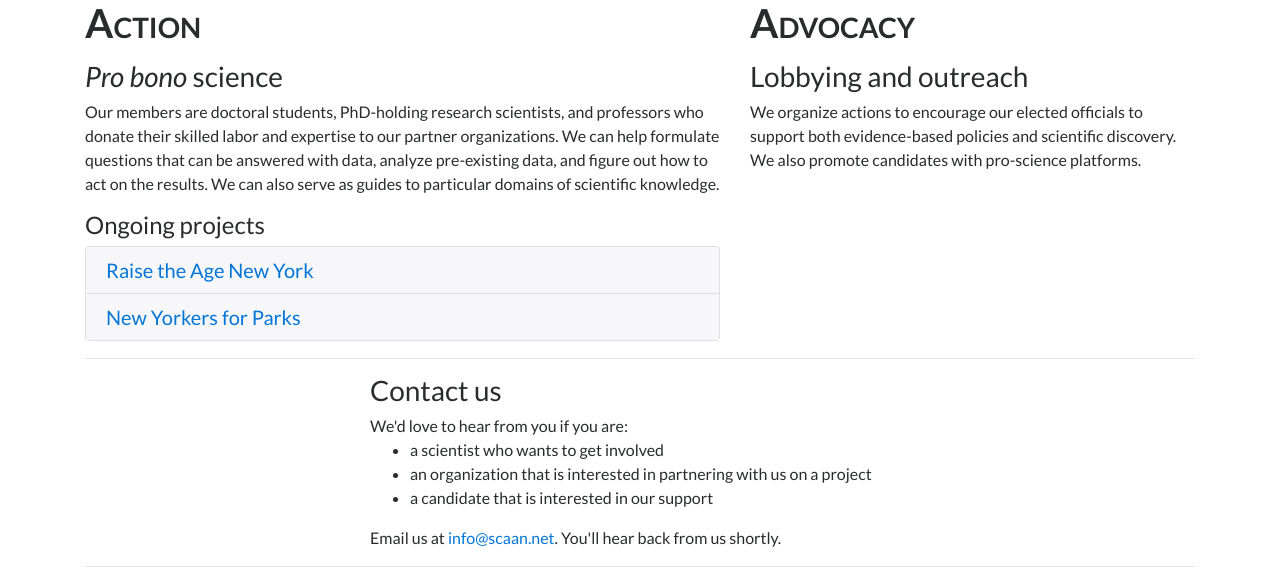
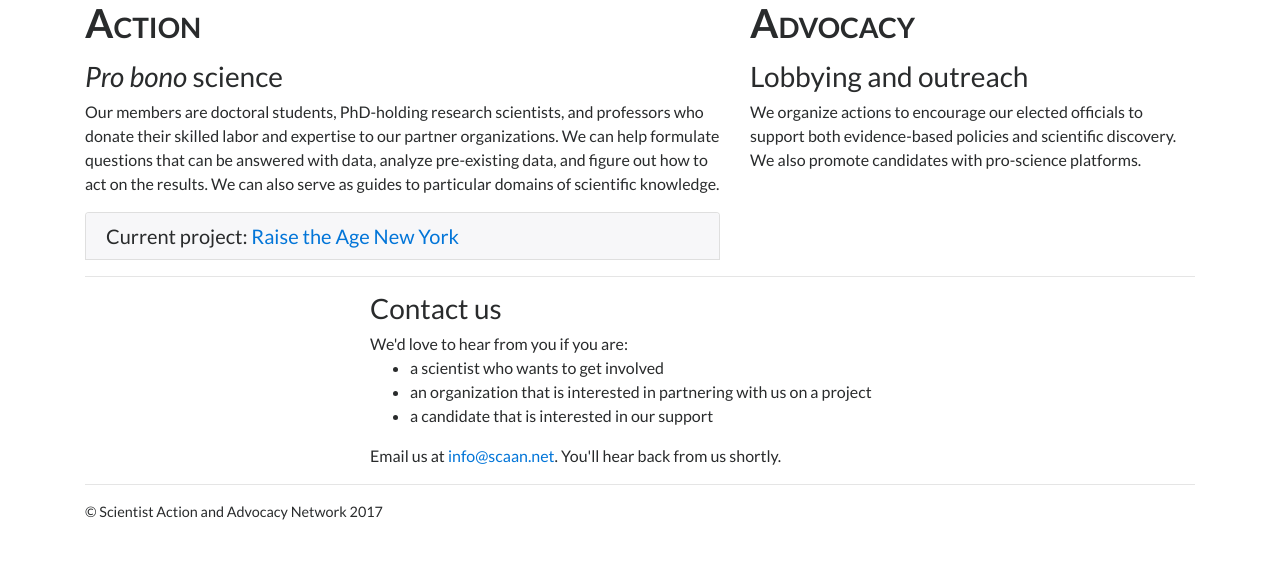
Before and after one commit to wtadler/scaan-site, a PHP site: page / in a window 1280 px wide. Shown: the part 255-836 px from the top of the page. After the commit the page ends 775 px from the top, so only its background shows below. Run offline with PHP 8.4, Linux system fonts and the light colour scheme; some libraries are stand-ins or nearby versions.

Commit message:
only one project: RTA

```diff
--- a/index.php
+++ b/index.php
@@ -21,13 +21,12 @@
             <h3><em>Pro bono</em> science</h3>
             <p>Our members are doctoral students, PhD-holding research scientists, and professors who donate their skilled labor and expertise to our partner organizations. We can help formulate questions that can be answered with data, analyze pre-existing data, and figure out how to act on the results. We can also serve as guides to particular domains of scientific knowledge.</p>
 
-            <h4>Ongoing projects</h4>
             <div id="accordion" role="tablist" aria-multiselectable="true">
               <div class="card topcard">
                 <div class="card-header" role="tab" id="headingOne">
                   <h5 class="mb-0">
-                    <a data-toggle="collapse" href="#rta" aria-expanded="false" aria-controls="rta">
-                      Raise the Age New York
+
+                      Current project: <a data-toggle="collapse" href="#rta" aria-expanded="false" aria-controls="rta">Raise the Age New York
                   </a>
               </h5>
           </div>
@@ -45,29 +44,6 @@
         </div>
     </div>
 
-    <div class="card bottomcard">
-        <div class="card-header" role="tab" id="headingOne">
-          <h5 class="mb-0">
-              <a data-toggle="collapse"  href="#ny4p" aria-expanded="false" aria-controls="ny4p">
-                  New Yorkers for Parks
-              </a>
-          </h5>
-      </div>
-
-      <div id="ny4p" class="collapse" role="tabpanel" aria-labelledby="headingOne">
-          <div class="card-block">
-              <div class="media">
-                <img class="d-flex align-self-start mr-3" src="img/ny4p.svg" width=100>
-                <div class="media-body">
-                    <p>Fusce cursus justo risus, laoreet aliquam enim pharetra et. Donec non lectus volutpat risus vulputate interdum. Duis convallis in mi sed volutpat. Aliquam diam ex, ornare nec augue nec, efficitur vehicula leo. Fusce ornare at dolor vel bibendum.</p>
-                    <p>Pellentesque at ante eget ligula mattis scelerisque eu non libero. Sed fringilla tempor est, ut ornare ipsum ultrices vel. Mauris venenatis risus molestie nulla congue, quis placerat sem porta. Pellentesque non ex in lacus tincidunt tincidunt nec eget neque. Duis venenatis sed odio eu iaculis. Donec vitae pellentesque urna. </p>
-                </div>
-            </div>
-        </div>
-
-    </div>
-
-</div>
 
 
 
```
